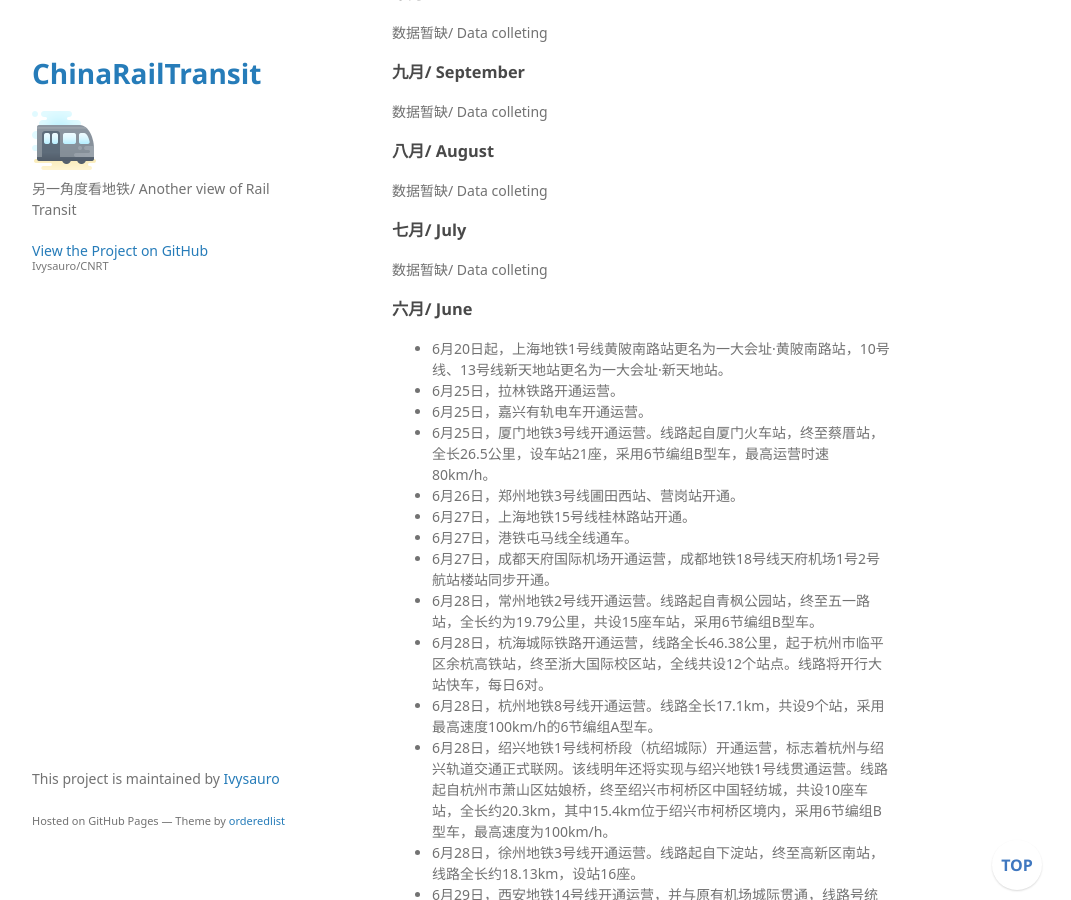
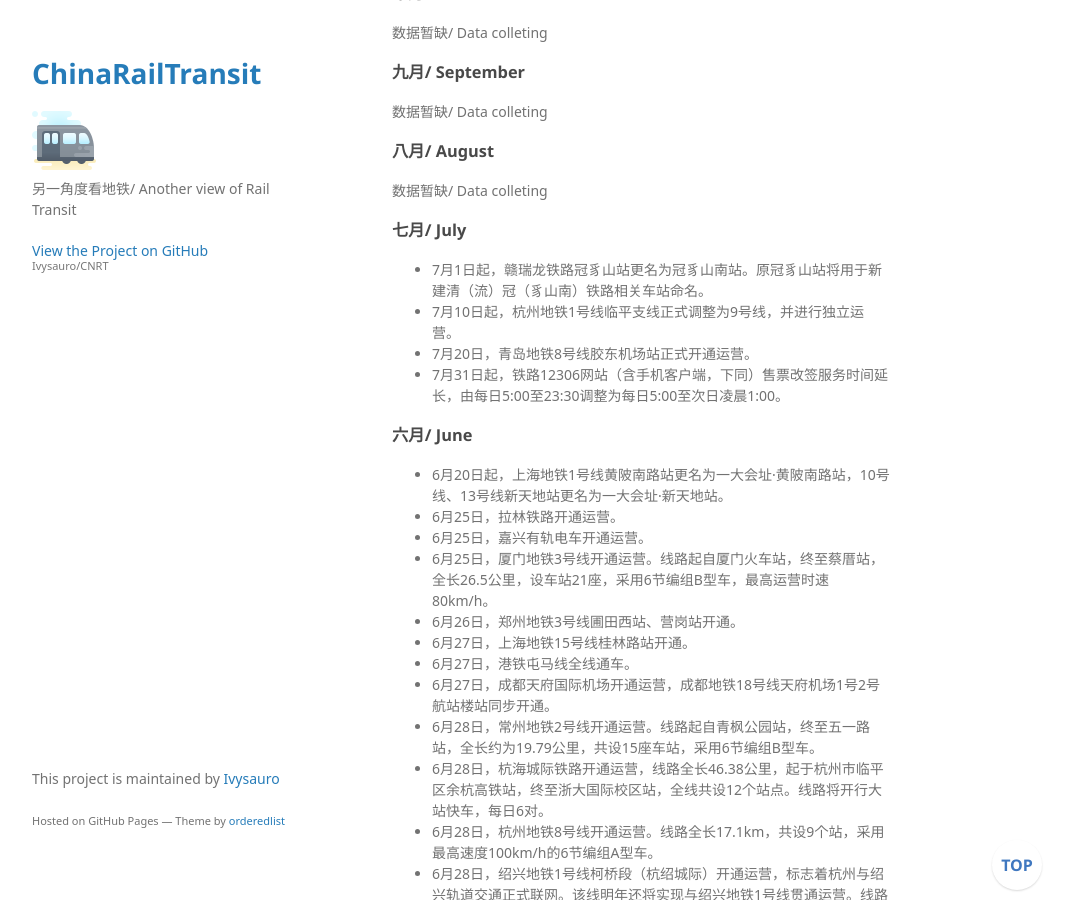
Before and after one commit to Ivysauro/CNRT, a Jekyll site: the page built from data/Datebook.md, in a window 1280 px wide and 900 px high, scrolled down 369 px. Shown: the whole window, without its empty margins (178-1249 px from the left). Built offline with Jekyll 4.4.1, drawn with Linux system fonts in a browser that asks for light colours; some web fonts are replaced; our own code applies the rules of GitHub Pages for plain Markdown files; a script that is not in the unit is left out.

Commit message:
🍊更新2021年7月数据

```diff
--- a/data/Datebook.md
+++ b/data/Datebook.md
@@ -25,8 +25,10 @@
 数据暂缺/ Data colleting
 
 ### 七月/ July
-
-数据暂缺/ Data colleting
+- 7月1日起，赣瑞龙铁路冠豸山站更名为冠豸山南站。原冠豸山站将用于新建清（流）冠（豸山南）铁路相关车站命名。
+- 7月10日起，杭州地铁1号线临平支线正式调整为9号线，并进行独立运营。
+- 7月20日，青岛地铁8号线胶东机场站正式开通运营。
+- 7月31日起，铁路12306网站（含手机客户端，下同）售票改签服务时间延长，由每日5:00至23:30调整为每日5:00至次日凌晨1:00。
 
 ### 六月/ June
 - 6月20日起，上海地铁1号线黄陂南路站更名为一大会址·黄陂南路站，10号线、13号线新天地站更名为一大会址·新天地站。
```
